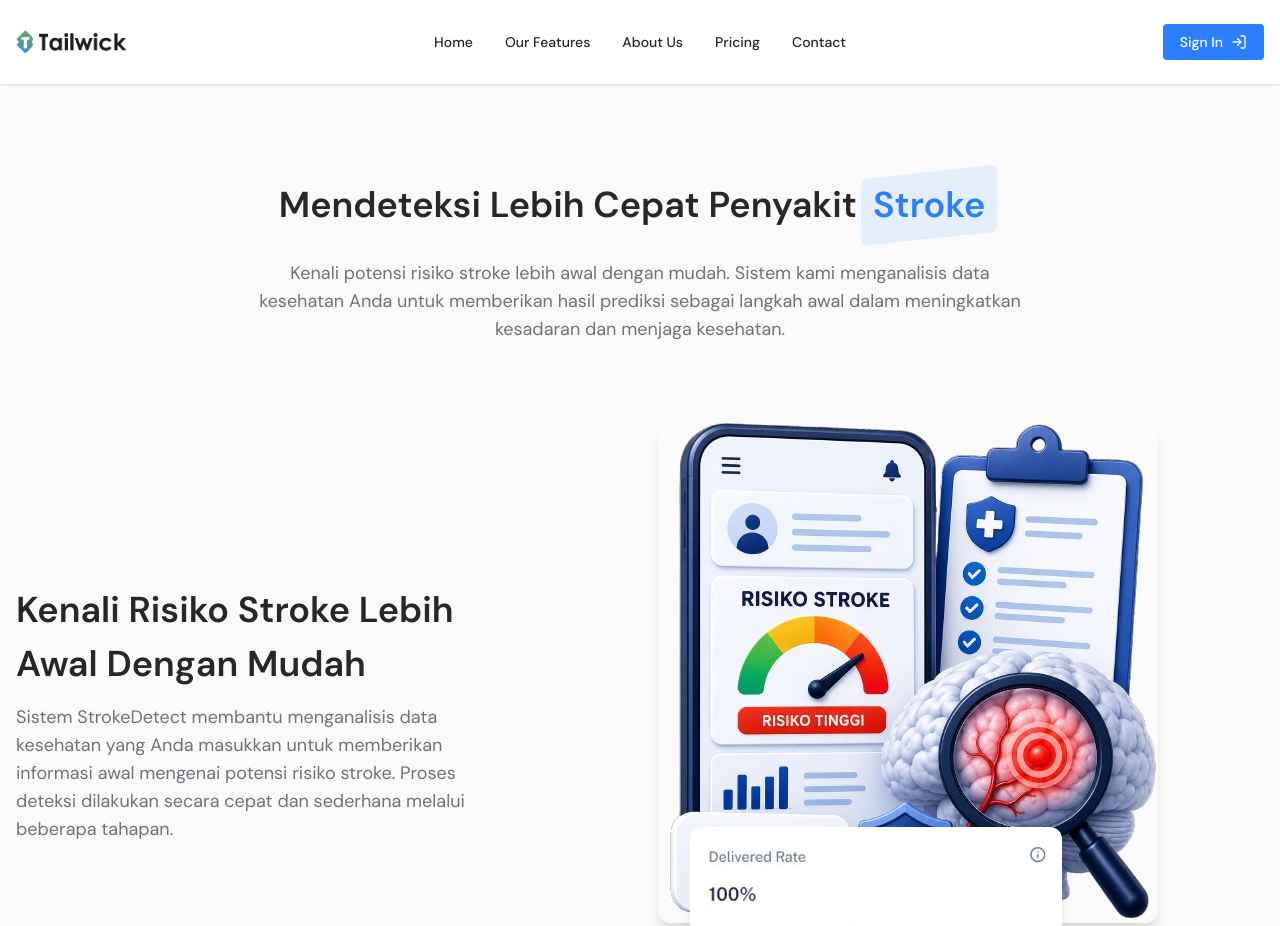
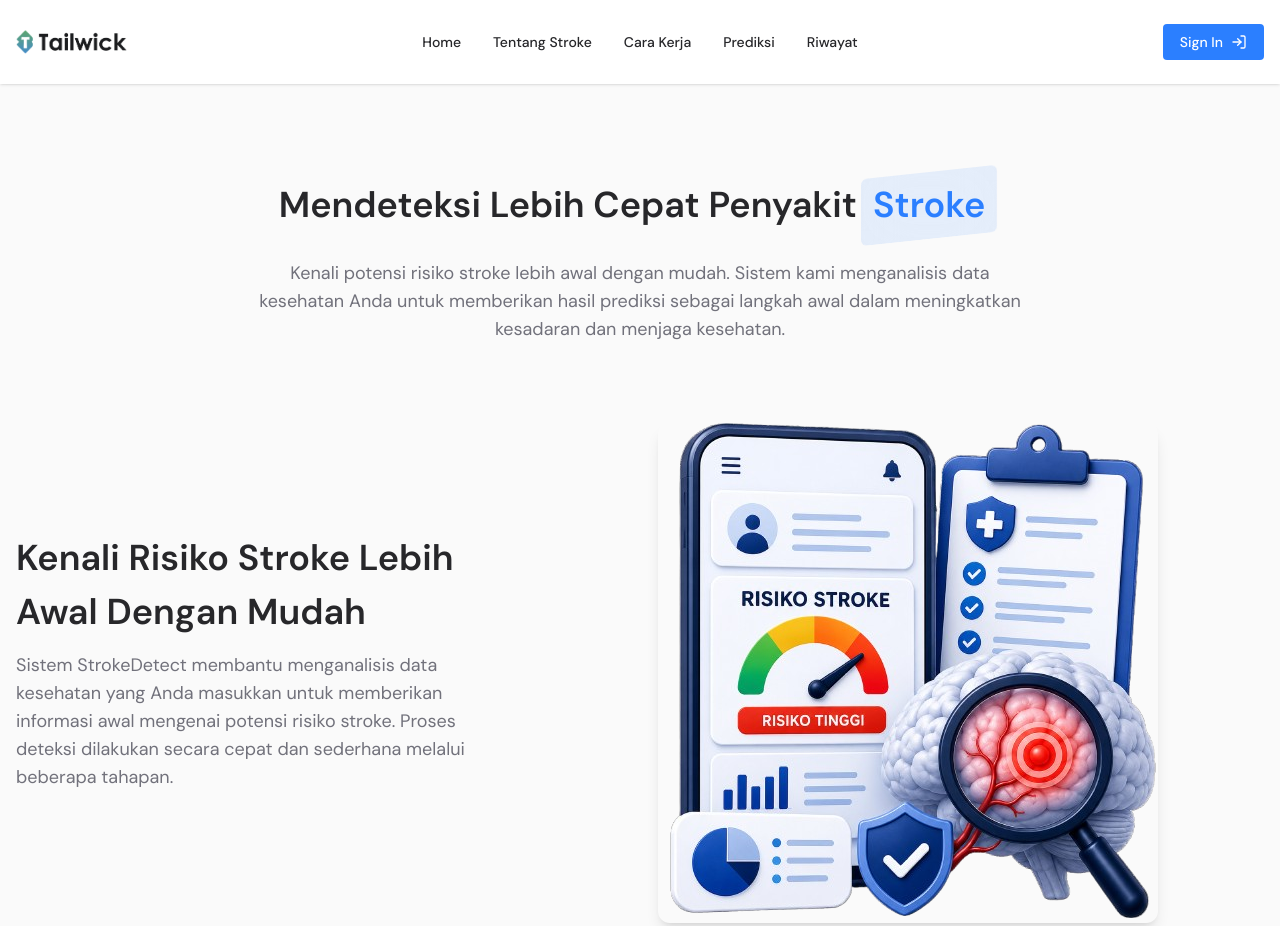
Before and after one commit to abidgymnastiar/StrokeDetect, a Next.js app: page /user in a window 1280 px wide. Shown: the top 926 px of the page. Built offline with nearby package versions, Linux system fonts and the light colour scheme; a web font is replaced by a local one.

Commit message:
feat: restructure landing page components and update routing for improved navigation

```diff
--- a/src/app/user/components/About.tsx
+++ b/src/app/user/components/About.tsx
@@ -10,41 +10,9 @@ import Image from 'next/image';
 
 const About = () => {
   return (
-    <section id="about" className="relative lg:pt-44 lg:pb-3 md:pt-34 md:pb-20 pt-30 pb-16">
+    <section id="tentang-stroke" className="relative lg:pb-24 md:pb-18 pb-12">
       <div className="container">
         <div className="flex flex-col lg:gap-y-20 gap-y-12">
-          <div className="text-center lg:w-3xl mx-auto">
-            <h1 className="mb-6 leading-relaxed text-4xl font-semibold text-default-800">
-              Mendeteksi Lebih Cepat Penyakit
-              <span className="relative inline-block px-2 mx-2 before:block before:absolute before:-inset-1 before:-skew-y-6 before:bg-primary/10 before:rounded-md before:backdrop-blur-xl">
-                <span className="relative text-primary">Stroke</span>
-              </span>{' '}
-            </h1>
-            <p className="text-lg text-default-500">
-              Kenali potensi risiko stroke lebih awal dengan mudah. Sistem kami menganalisis data
-              kesehatan Anda untuk memberikan hasil prediksi sebagai langkah awal dalam meningkatkan
-              kesadaran dan menjaga kesehatan.
-            </p>
-          </div>
-
-          <div className="grid lg:grid-cols-12 gap-7 items-center">
-            <div className="lg:col-span-5">
-              <h1 className="mb-3 leading-normal capitalize text-4xl font-semibold text-default-800">
-                Kenali Risiko Stroke Lebih Awal dengan Mudah
-              </h1>
-              <p className="text-lg mb-6 text-default-500">
-                Sistem StrokeDetect membantu menganalisis data kesehatan yang Anda masukkan untuk
-                memberikan informasi awal mengenai potensi risiko stroke. Proses deteksi dilakukan
-                secara cepat dan sederhana melalui beberapa tahapan.
-              </p>
-            </div>
-
-            <div className="lg:col-span-6">
-              <Image src={widgets4} alt="" className="shadow-lg lg:ms-auto rounded-xl" />
-              <Image src={widgets5} alt="" className="shadow-lg -mt-24 rounded-xl ms-auto mr-24" />
-            </div>
-          </div>
-
           <div className="grid lg:grid-cols-12 gap-6 items-center lg:mt-12 mt-8">
             <div className="lg:col-span-6 lg:order-1 order-2">
               <Image src={widgets6} alt="" className="shadow-lg  rounded-xl" />
@@ -55,7 +23,7 @@ const About = () => {
               />
             </div>
 
-            <div className="lg:col-span-5 lg:order-2 order-1 items-center">
+            <div className="lg:col-span-5 lg:order-2 order-1 items-center" id="about">
               <h1 className="mb-3 leading-normal capitalize text-4xl font-semibold text-default-800">
                 Langkah Sederhana untuk Menjaga Kesehatan
               </h1>
@@ -68,37 +36,6 @@ const About = () => {
               </p>
             </div>
           </div>
-
-          <div className="grid lg:grid-cols-12 gap-6 items-center lg:mt-12 mt-8">
-            <div className="lg:col-span-5">
-              <h1 className="mb-3 leading-normal capitalize text-4xl font-semibold text-default-800">
-                Mudah Digunakan, Mudah Dipahami
-              </h1>
-              <p className="text-lg mb-4 text-default-500">
-                Tidak perlu proses yang rumit untuk mendapatkan informasi awal mengenai kondisi
-                kesehatan Anda. StrokeDetect menyediakan alur yang sederhana, mulai dari mengisi
-                data kesehatan hingga melihat hasil deteksi.
-              </p>
-              <ul className="flex flex-col gap-y-3 mb-6 text-lg list-disc list-inside text-default-900">
-                <li>Isi Data Kesehatan</li>
-
-                <li>Proses Analisis Otomatis</li>
-
-                <li>Lihat Hasil Deteksi</li>
-
-                <li>Pantau Riwayat Pemeriksaan</li>
-              </ul>
-            </div>
-
-            <div className="lg:col-span-6">
-              <Image src={widgets8} alt="" className="shadow-lg lg:ms-auto me-auto rounded-xl" />
-              <Image
-                src={widgets9}
-                alt=""
-                className="shadow-lg -mt-24 rounded-xl ms-auto lg:me-24 mr-40"
-              />
-            </div>
-          </div>
         </div>
       </div>
     </section>
--- /dev/null
+++ b/src/app/user/components/Home.tsx
@@ -0,0 +1,49 @@
+import React from 'react';
+import widgets4 from '@/assets/images/landing-page/about-1.png';
+import widgets5 from '@/assets/images/landing/widgets-5.jpg';
+
+import Image from 'next/image';
+
+const Home = () => {
+  return (
+    <section id="home" className="relative lg:pt-44 lg:pb-3 md:pt-34 md:pb-20 pt-30 pb-16">
+      <div className="container">
+        <div className="flex flex-col lg:gap-y-20 gap-y-12">
+          <div className="text-center lg:w-3xl mx-auto">
+            <h1 className="mb-6 leading-relaxed text-4xl font-semibold text-default-800">
+              Mendeteksi Lebih Cepat Penyakit
+              <span className="relative inline-block px-2 mx-2 before:block before:absolute before:-inset-1 before:-skew-y-6 before:bg-primary/10 before:rounded-md before:backdrop-blur-xl">
+                <span className="relative text-primary">Stroke</span>
+              </span>{' '}
+            </h1>
+            <p className="text-lg text-default-500">
+              Kenali potensi risiko stroke lebih awal dengan mudah. Sistem kami menganalisis data
+              kesehatan Anda untuk memberikan hasil prediksi sebagai langkah awal dalam meningkatkan
+              kesadaran dan menjaga kesehatan.
+            </p>
+          </div>
+
+          <div className="grid lg:grid-cols-12 gap-7 items-center">
+            <div className="lg:col-span-5">
+              <h1 className="mb-3 leading-normal capitalize text-4xl font-semibold text-default-800">
+                Kenali Risiko Stroke Lebih Awal dengan Mudah
+              </h1>
+              <p className="text-lg mb-6 text-default-500">
+                Sistem StrokeDetect membantu menganalisis data kesehatan yang Anda masukkan untuk
+                memberikan informasi awal mengenai potensi risiko stroke. Proses deteksi dilakukan
+                secara cepat dan sederhana melalui beberapa tahapan.
+              </p>
+            </div>
+
+            <div className="lg:col-span-6">
+              <Image src={widgets4} alt="" className="shadow-lg lg:ms-auto rounded-xl" />
+              {/* <Image src={widgets5} alt="" className="shadow-lg -mt-24 rounded-xl ms-auto mr-24" /> */}
+            </div>
+          </div>
+        </div>
+      </div>
+    </section>
+  );
+};
+
+export default Home;
--- a/src/app/user/components/MobileMenu.tsx
+++ b/src/app/user/components/MobileMenu.tsx
@@ -51,37 +51,37 @@ const MobileMenu = () => {
 
             <li>
               <Link
-                href="#features"
+                href="#Tentang-Stroke"
                 className="text-secondary-default-400 hover:text-primary transition duration-300"
               >
-                Our Features
+                Tentang Stroke
               </Link>
             </li>
 
             <li>
               <Link
-                href="#about"
+                href="#Cara-Kerja"
                 className="text-secondary-default-400 hover:text-primary transition duration-300"
               >
-                About Us
+                Cara Kerja
               </Link>
             </li>
 
             <li>
               <Link
-                href="#pricing"
+                href="#Prediksi"
                 className="text-secondary-default-400 hover:text-primary transition duration-300"
               >
-                Pricing
+                Prediksi
               </Link>
             </li>
 
             <li>
               <Link
-                href="#contact"
+                href="#Riwayat"
                 className="text-secondary-default-400 hover:text-primary transition duration-300"
               >
-                Contact
+                Riwayat
               </Link>
             </li>
           </ul>
--- a/src/app/user/components/Navbar.tsx
+++ b/src/app/user/components/Navbar.tsx
@@ -41,37 +41,37 @@ const Navbar = () => {
 
                 <li>
                   <Link
-                    href="#features"
+                    href="#tentang-stroke"
                     className="text-default-800  hover:text-primary transition duration-300"
                   >
-                    Our Features
+                    Tentang Stroke
                   </Link>
                 </li>
 
                 <li>
                   <Link
-                    href="#about"
+                    href="#cara-kerja"
                     className="text-default-800  hover:text-primary transition duration-300"
                   >
-                    About Us
+                    Cara Kerja
                   </Link>
                 </li>
 
                 <li>
                   <Link
-                    href="#pricing"
+                    href="#prediksi"
                     className="text-default-800  hover:text-primary transition duration-300"
                   >
-                    Pricing
+                    Prediksi
                   </Link>
                 </li>
 
                 <li>
                   <Link
-                    href="#contact"
+                    href="#riwayat"
                     className="text-default-800  hover:text-primary transition duration-300"
                   >
-                    Contact
+                    Riwayat
                   </Link>
                 </li>
               </ul>
--- a/src/app/user/components/Pricing.tsx
+++ b/src/app/user/components/Pricing.tsx
@@ -112,7 +112,7 @@ const pricingPlans: PricingPlan[] = [
 ];
 const Pricing = () => {
   return (
-    <section id="pricing" className="relative lg:pb-24 md:pb-18 pb-12">
+    <section id="prediksi" className="relative lg:pb-24 md:pb-18 pb-12">
       <div className="container">
         <div className="flex flex-col gap-y-16">
           <div className="text-center lg:w-3xl mx-auto">
--- /dev/null
+++ b/src/app/user/components/working.tsx
@@ -0,0 +1,52 @@
+import React from 'react';
+import widgets4 from '@/assets/images/landing-page/about-1.png';
+import widgets5 from '@/assets/images/landing/widgets-5.jpg';
+import widgets6 from '@/assets/images/landing/widgets-6.jpg';
+import widgets7 from '@/assets/images/landing/widgets-7.jpg';
+import widgets8 from '@/assets/images/landing/widgets-8.jpg';
+import widgets9 from '@/assets/images/landing/widgets-9.jpg';
+
+import Image from 'next/image';
+
+const Working = () => {
+  return (
+    <section id="cara-kerja" className="relative lg:pb-24 md:pb-18 pb-12">
+      <div className="container">
+        <div className="flex flex-col lg:gap-y-20 gap-y-12">
+          <div className="grid lg:grid-cols-12 gap-6 items-center lg:mt-12 mt-8">
+            <div className="lg:col-span-5">
+              <h1 className="mb-3 leading-normal capitalize text-4xl font-semibold text-default-800">
+                Mudah Digunakan, Mudah Dipahami
+              </h1>
+              <p className="text-lg mb-4 text-default-500">
+                Tidak perlu proses yang rumit untuk mendapatkan informasi awal mengenai kondisi
+                kesehatan Anda. StrokeDetect menyediakan alur yang sederhana, mulai dari mengisi
+                data kesehatan hingga melihat hasil deteksi.
+              </p>
+              <ul className="flex flex-col gap-y-3 mb-6 text-lg list-disc list-inside text-default-900">
+                <li>Isi Data Kesehatan</li>
+
+                <li>Proses Analisis Otomatis</li>
+
+                <li>Lihat Hasil Deteksi</li>
+
+                <li>Pantau Riwayat Pemeriksaan</li>
+              </ul>
+            </div>
+
+            <div className="lg:col-span-6">
+              <Image src={widgets8} alt="" className="shadow-lg lg:ms-auto me-auto rounded-xl" />
+              <Image
+                src={widgets9}
+                alt=""
+                className="shadow-lg -mt-24 rounded-xl ms-auto lg:me-24 mr-40"
+              />
+            </div>
+          </div>
+        </div>
+      </div>
+    </section>
+  );
+};
+
+export default Working;
--- a/src/app/user/page.tsx
+++ b/src/app/user/page.tsx
@@ -1,16 +1,20 @@
 import { Metadata } from 'next';
 import React from 'react';
 import Navbar from './components/Navbar';
+import Home from './components/Home';
 import About from './components/About';
 import Pricing from './components/Pricing';
 import Footer from './components/Footer';
+import Working from './components/working';
 
 export const metadata: Metadata = { title: 'Home' };
 const Page = () => {
   return (
     <>
       <Navbar />
+      <Home />
       <About />
+      <Working />
       <Pricing />
       <Footer />
     </>
```
